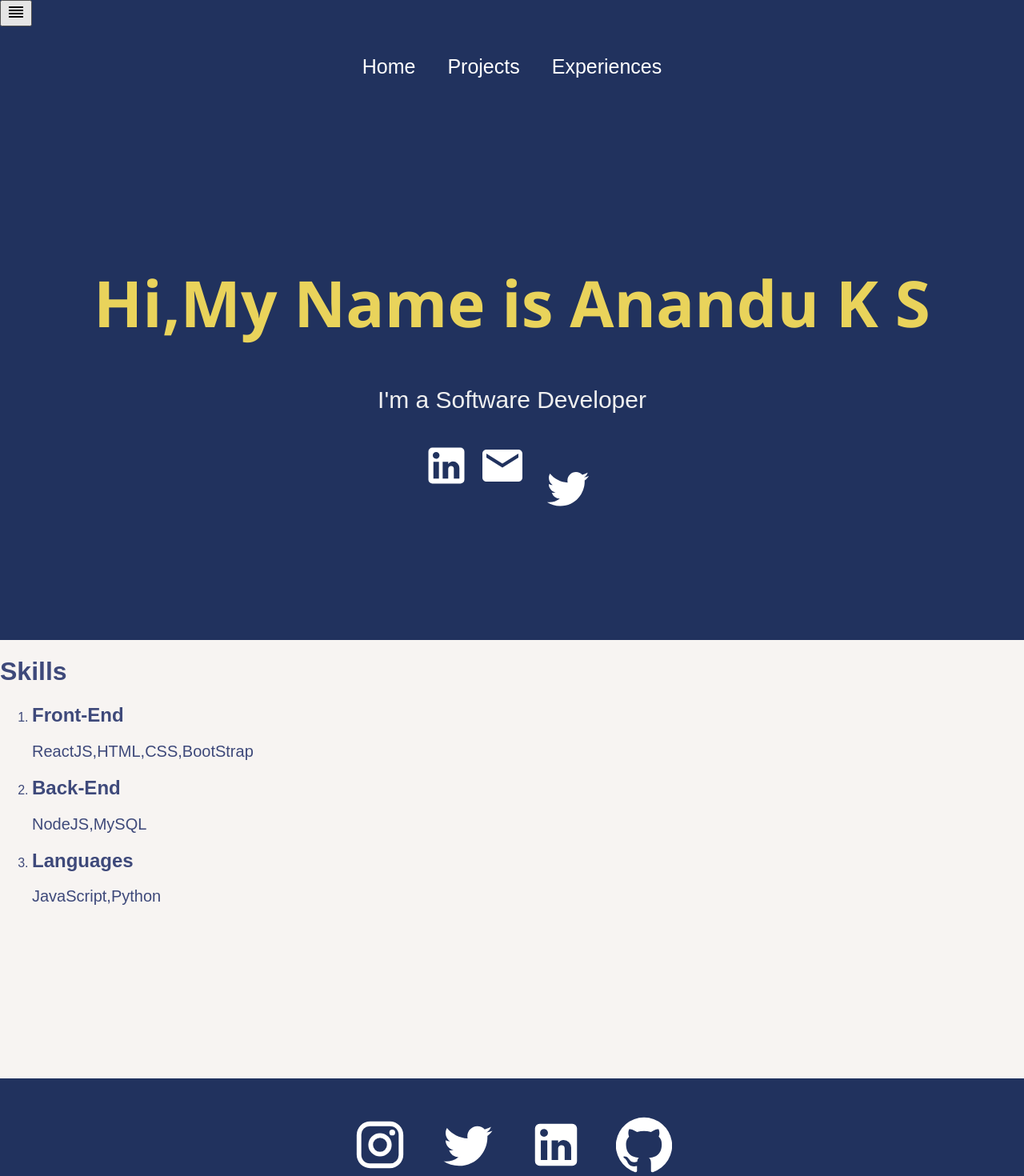
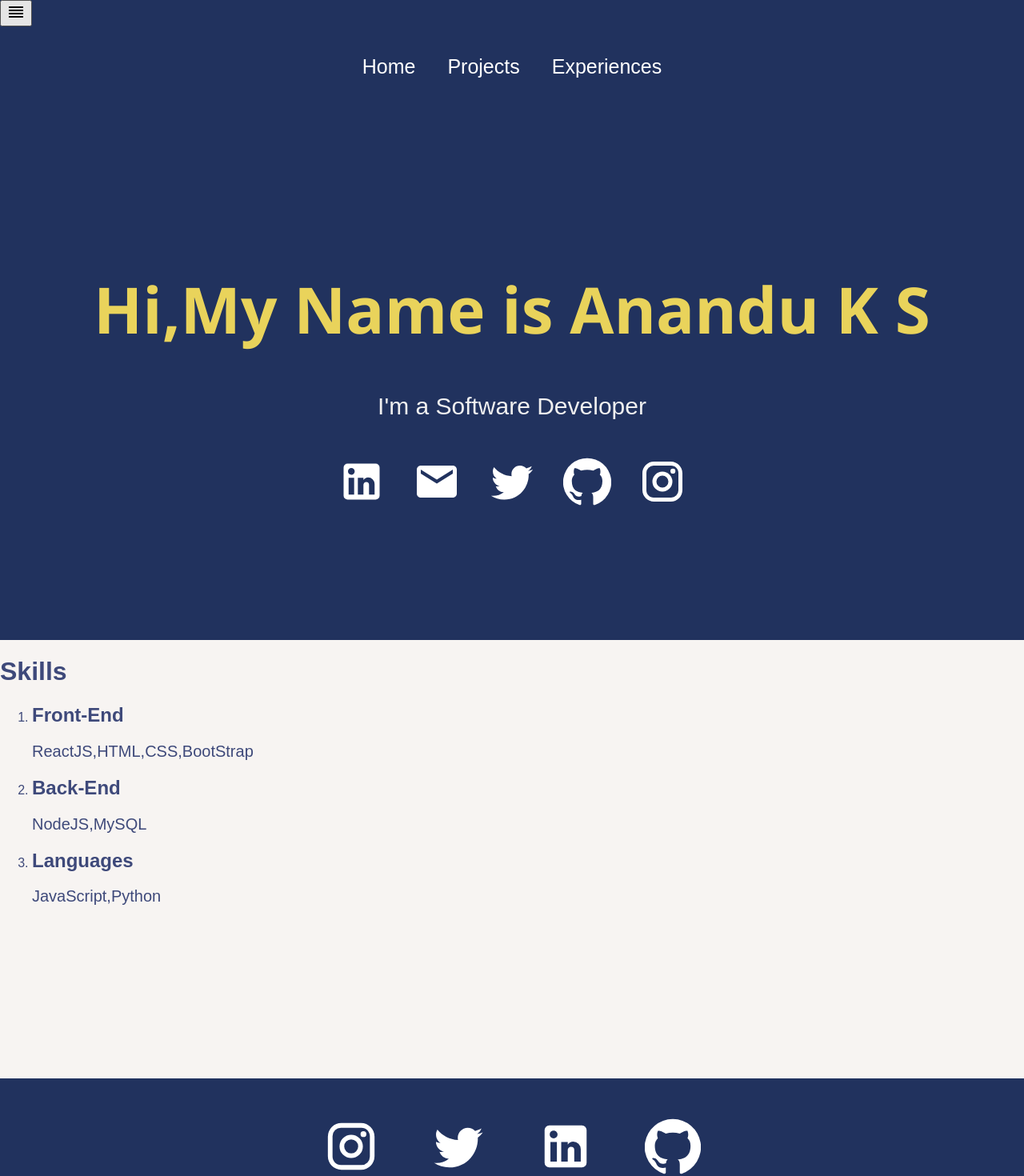
Before and after one commit to anandu-170758/Personal-Portfolio, a React (Create React App) app: page / in a window 1280 px wide. Shown: the top 1470 px of the page at 80% size. Built offline with nearby package versions, Linux system fonts and the light colour scheme.

Commit message:
Mail Linked

```diff
--- /dev/null
+++ b/react-deploy/package.json
@@ -0,0 +1,5 @@
+{
+  "name": "react-deploy",
+  "version": "0.1.0",
+  "private": true
+}
--- a/src/Pages/Home.js
+++ b/src/Pages/Home.js
@@ -1,8 +1,10 @@
 import React from 'react'
-import LinkedInIcon from "@material-ui/icons/LinkedIn"
-import EmailIcon from "@material-ui/icons/Email"
+import Linkedin from '../SocialMedia/Linkedin'
+import GitHub from "../SocialMedia/Github"
+import Instagram from '../SocialMedia/Instagram'
 import "../styles/Home.css"
-import MyComponent from "../SocialMedia/Twitter"
+import Twitter from "../SocialMedia/Twitter"//import CV from '../SocialMedia/CV'
+import Email from '../SocialMedia/Email'
 function Home() {
   return (
     <div className='home'>
@@ -10,9 +12,12 @@ function Home() {
       <h3>Hi,My Name is Anandu K S</h3>
       <div className='prompt'>
         <p>I'm a Software Developer </p>
-        <LinkedInIcon/>
-        <EmailIcon/>
-        <MyComponent/>
+        <Linkedin/>
+
+        <Email/>
+        <Twitter/>
+        <GitHub/>
+        <Instagram/>
 
         </div>
         </div>
--- /dev/null
+++ b/src/SocialMedia/CV.js
@@ -0,0 +1,16 @@
+import React from 'react'
+import IconButton from '@material-ui/core/IconButton';
+import ArticleIcon from '@material-ui/icons-material/Article'
+function CV() {
+    const handleClick = () => {
+        window.open('https://app.luminpdf.com/viewer/6419bcbcc156d2c6851ac37f');
+      };
+
+      return (
+        <IconButton onClick={handleClick}>
+          <ArticleIcon />
+        </IconButton>
+      );
+}
+
+export default CV
--- /dev/null
+++ b/src/SocialMedia/Email.js
@@ -0,0 +1,22 @@
+import React from 'react'
+import IconButton from '@material-ui/core/IconButton';
+import EmailIcon from '@material-ui/icons/Email';
+
+function Email() {
+    return(
+
+    <a href ="mailto: ananduksyam@gmail.com">
+
+        <IconButton> <EmailIcon /></IconButton>
+
+
+    </a>
+
+
+
+
+      );
+
+}
+
+export default Email
--- /dev/null
+++ b/src/SocialMedia/Github.js
@@ -0,0 +1,18 @@
+import React from 'react'
+import GitHub from '@material-ui/icons/GitHub'
+import { IconButton } from '@material-ui/core'
+function Github() {
+
+    const handleClick = () => {
+        window.open('https://github.com/anandu-170758');
+      };
+
+  return (
+    <IconButton onClick={handleClick}>
+    <GitHub/>
+  </IconButton>
+
+  )
+}
+
+export default Github
--- /dev/null
+++ b/src/SocialMedia/Instagram.js
@@ -0,0 +1,18 @@
+import React from 'react'
+import IconButton from '@material-ui/core/IconButton';
+import InstagramIcon from '@material-ui/icons/Instagram';
+
+function Instagram() {
+    const handleClick = () => {
+        window.open('https://www.instagram.com/anandukmsyam/');
+      };
+
+      return (
+        <IconButton onClick={handleClick}>
+          <InstagramIcon />
+        </IconButton>
+      );
+}
+
+
+export default Instagram
--- /dev/null
+++ b/src/SocialMedia/Linkedin.js
@@ -0,0 +1,16 @@
+import React from 'react'
+import { IconButton } from '@material-ui/core';
+import LinkedInIcon from '@material-ui/icons/LinkedIn';
+
+function Linkedin(){
+  const handleClick = () =>{
+    window.open("https://www.linkedin.com/in/anandu-k-s");
+ }
+ return (
+    <IconButton onClick={handleClick}>
+      < LinkedInIcon/>
+    </IconButton>
+  );
+ }
+
+export default Linkedin;
--- a/src/components/Footer.js
+++ b/src/components/Footer.js
@@ -1,17 +1,17 @@
 import React from 'react'
-import InstagramIcon from "@material-ui/icons/Instagram"
-import TwitterIcon from "@material-ui/icons/Twitter"
-import LinkedInICon from "@material-ui/icons/LinkedIn"
-import GitHubIcon from "@material-ui/icons/GitHub"
+import Twitter from "../SocialMedia/Twitter"
+import GitHub from "../SocialMedia/Github"
 import "../styles/Footer.css"
+import Instagram from '../SocialMedia/Instagram'
+import LinkedIn from '../SocialMedia/Linkedin'
 function Footer() {
   return (
     <div className='footer'>
         <div className='socialMedia'>
-            <InstagramIcon/>
-            <TwitterIcon/>
-            <LinkedInICon/>
-            <GitHubIcon/>
+            <Instagram/>
+            <Twitter/>
+            <LinkedIn/>
+            <GitHub/>
         </div>
         <p>&copy;2023 AnanduKS.com</p>
     </div>
--- a/src/styles/Home.css
+++ b/src/styles/Home.css
@@ -22,6 +22,7 @@
     font-size: 80px;
     color: #e9d35b;
     height: 50px;
+    display: flex;
   }
 
   .about .prompt {
```
